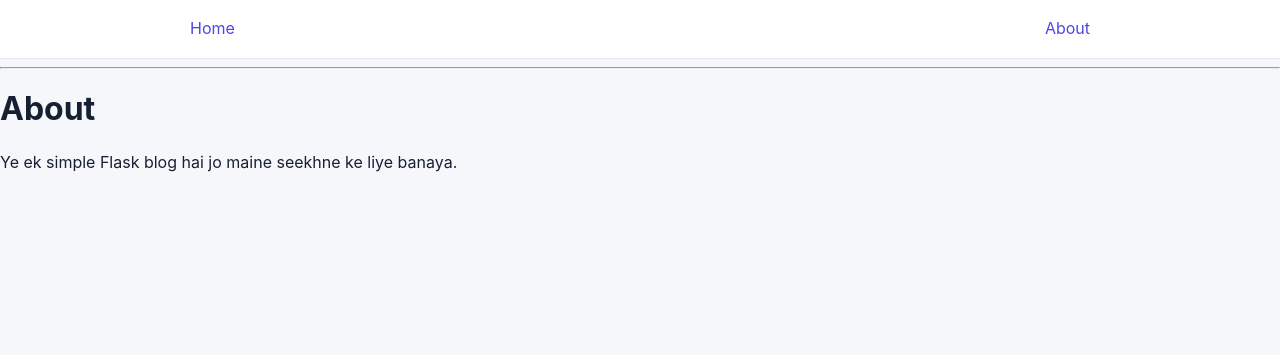
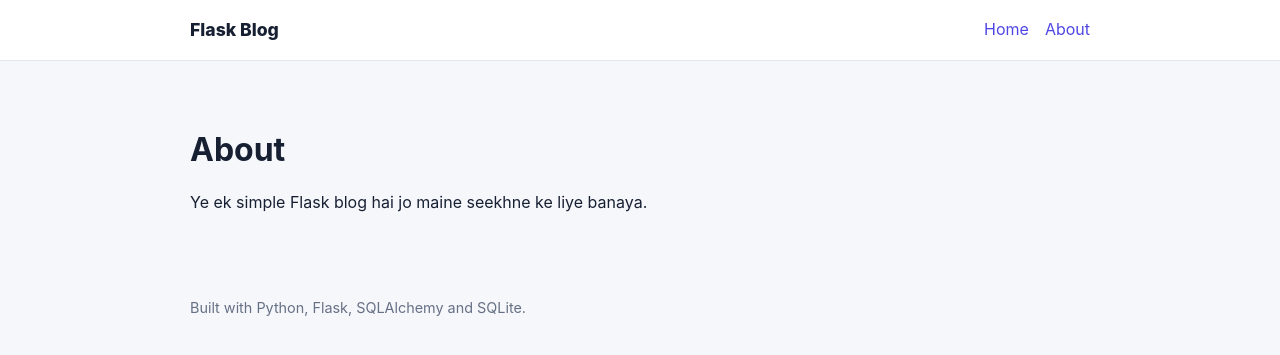
Before and after one commit to contractwithshoaibnoor-star/flask-blog, a Flask app: page /about in a window 1280 px wide. Shown: the top 355 px of the page. Run offline with Flask 3, Linux system fonts and the light colour scheme.

Commit message:
Polish base layout and accessibility

```diff
--- a/templates/base.html
+++ b/templates/base.html
@@ -2,17 +2,34 @@
 <html lang="en">
 <head>
     <meta charset="UTF-8">
-    <title>{% block title %}My Blog{% endblock %}</title>
+    <meta name="viewport" content="width=device-width, initial-scale=1.0">
+    <meta name="description" content="A Flask and SQLite CRUD blog application.">
+    <title>{% block title %}Flask Blog{% endblock %} | Flask Blog</title>
     <link rel="stylesheet" href="{{ url_for('static', filename='style.css') }}">
 </head>
 <body>
     <nav>
-        <a href="{{ url_for('home') }}">Home</a>
-        <a href="{{ url_for('about') }}">About</a>
+        <a class="nav-brand" href="{{ url_for('home') }}">Flask Blog</a>
+        <div class="nav-links">
+            <a href="{{ url_for('home') }}">Home</a>
+            <a href="{{ url_for('about') }}">About</a>
+        </div>
     </nav>
-    <hr>
-    <div class="content">
+
+    <main class="container">
+        {% with messages = get_flashed_messages() %}
+            {% if messages %}
+                {% for msg in messages %}
+                    <div class="flash" role="status">{{ msg }}</div>
+                {% endfor %}
+            {% endif %}
+        {% endwith %}
+
         {% block content %}{% endblock %}
-    </div>
+    </main>
+
+    <footer>
+        Built with Python, Flask, SQLAlchemy and SQLite.
+    </footer>
 </body>
 </html>
```
